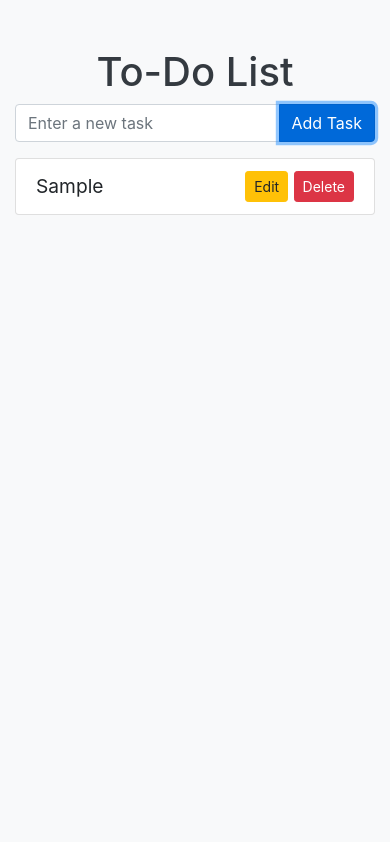
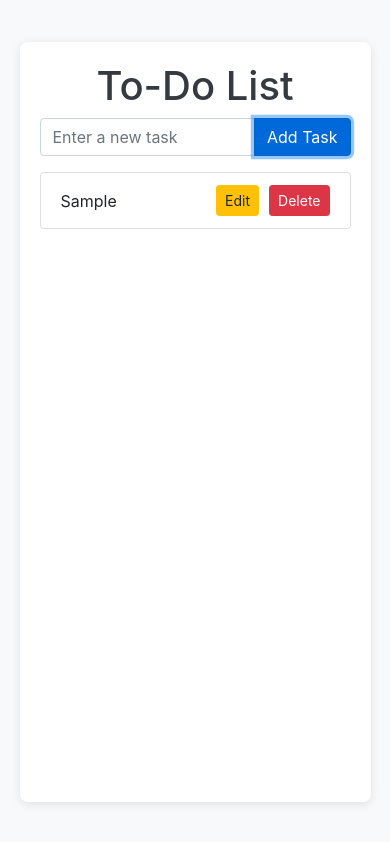
Before and after one commit to ajayxKumar27/To-do-List, a plain HTML site: page index.html in a window 390 px wide. Both pictures are taken after typing "Sample" into the empty fields and a click on the button "Add Task". Drawn offline with nearby package versions, Linux system fonts and the light colour scheme; files that its build step writes are made by us from their sources.

Commit message:
todo list

```diff
--- a/index.html
+++ b/index.html
@@ -5,10 +5,11 @@
     <meta name="viewport" content="width=device-width, initial-scale=1.0">
     <title>To-Do List</title>
     <link rel="stylesheet" href="https://stackpath.bootstrapcdn.com/bootstrap/4.5.2/css/bootstrap.min.css">
-    <link rel="stylesheet" href="css/styles.css">
+    <link rel="stylesheet" href="styles.css">
 </head>
 <body>
-    <div class="container mt-5">
+    <div class="main-wrapper">
+        <div class="container">
             <h1 class="text-center">To-Do List</h1>
             <div class="input-group mb-3">
                 <input type="text" id="task-input" class="form-control" placeholder="Enter a new task" aria-label="Task">
@@ -20,6 +21,7 @@
                 <!-- Task items will be added here dynamically -->
             </ul>
         </div>
+    </div>
 
     <script src="https://code.jquery.com/jquery-3.5.1.slim.min.js"></script>
     <script src="https://cdn.jsdelivr.net/npm/@popperjs/core@2.9.2/dist/umd/popper.min.js"></script>
--- a/script.js
+++ b/script.js
@@ -1,99 +1,128 @@
-// JavaScript logic for the To-Do List application with local storage
+document.addEventListener('DOMContentLoaded', () => {
+    const taskInput = document.getElementById('task-input');
+    const addButton = document.getElementById('add-task-button');
+    const taskListContainer = document.getElementById('task-list');
+    let taskBeingEdited = null;
 
-document.addEventListener('DOMContentLoaded', function () {
-    const taskInput = document.getElementById('task-input');
-    const addTaskButton = document.getElementById('add-task-button');
-    const taskList = document.getElementById('task-list');
-    let editMode = null; // To track the task being edited
+    initializeApp();
 
-    // Load tasks from local storage on page load
-    loadTasksFromLocalStorage();
+    addButton.addEventListener('click', handleAddOrUpdateTask);
+    taskInput.addEventListener('keydown', event => {
+        if (event.key === 'Enter') {
+            handleAddOrUpdateTask();
+        }
+    });
+    taskListContainer.addEventListener('click', handleTaskButtonClick);
 
-    addTaskButton.addEventListener('click', addTask);
-    taskList.addEventListener('click', handleTaskActions);
+    function initializeApp() {
+        const savedTasks = getTasksFromStorage();
+        savedTasks.forEach(({ id, text }) => {
+            const taskElement = buildTaskElement(id, text);
+            taskListContainer.appendChild(taskElement);
+        });
+    }
 
-    function addTask() {
+    function handleAddOrUpdateTask() {
         const taskText = taskInput.value.trim();
-        if (taskText === '') {
+        if (!taskText) {
             alert('Please enter a task.');
             return;
         }
 
-        if (editMode) {
-            // Update the existing task
-            editMode.querySelector('.task-text').textContent = taskText;
-            updateTaskInLocalStorage(editMode.dataset.id, taskText);
-            editMode = null; // Exit edit mode
-            addTaskButton.textContent = 'Add Task'; // Reset button text
+        if (taskBeingEdited) {
+            updateTask(taskBeingEdited, taskText);
         } else {
-            // Add a new task
-            const taskId = Date.now().toString(); // Unique ID for the task
-            const listItem = createTaskElement(taskId, taskText);
-            taskList.appendChild(listItem);
-            saveTaskToLocalStorage(taskId, taskText);
+            addNewTask(taskText);
         }
 
-        taskInput.value = ''; // Clear the input field
+        resetForm();
     }
 
-    function handleTaskActions(event) {
-        if (event.target.classList.contains('delete-button')) {
-            // Delete the task
-            const listItem = event.target.closest('li');
-            const taskId = listItem.dataset.id;
+    function handleTaskButtonClick(event) {
+        const target = event.target;
+        const listItem = target.closest('li');
+
+        if (!listItem) return;
+
+        const taskId = listItem.dataset.id;
+
+        if (target.classList.contains('edit-button')) {
+            taskInput.value = listItem.querySelector('.task-text').textContent;
+            taskBeingEdited = listItem;
+            addButton.textContent = 'Update Task';
+            taskInput.focus();
+        }
+
+        if (target.classList.contains('delete-button')) {
             listItem.remove();
-            deleteTaskFromLocalStorage(taskId);
-        } else if (event.target.classList.contains('edit-button')) {
-            // Edit the task
-            const listItem = event.target.closest('li');
-            const taskText = listItem.querySelector('.task-text').textContent.trim();
-            taskInput.value = taskText; // Populate the input field with the task text
-            editMode = listItem; // Set the current task in edit mode
-            addTaskButton.textContent = 'Update Task'; // Change button text to "Update Task"
+            removeTaskFromStorage(taskId);
+            if (taskBeingEdited === listItem) {
+                resetForm();
+            }
         }
     }
 
-    function createTaskElement(taskId, taskText) {
-        const listItem = document.createElement('li');
-        listItem.className = 'list-group-item d-flex justify-content-between align-items-center';
-        listItem.dataset.id = taskId; // Store the task ID in a data attribute
-        listItem.innerHTML = `
-            <span class="task-text">${taskText}</span>
-            <div>
+    function addNewTask(text) {
+        const taskId = Date.now().toString();
+        const newTaskElement = buildTaskElement(taskId, text);
+        taskListContainer.appendChild(newTaskElement);
+        saveTaskToStorage(taskId, text);
+    }
+
+    function updateTask(taskElement, newText) {
+        const taskId = taskElement.dataset.id;
+        taskElement.querySelector('.task-text').textContent = newText;
+        updateTaskInStorage(taskId, newText);
+        taskBeingEdited = null;
+        addButton.textContent = 'Add Task';
+    }
+
+    function resetForm() {
+        taskInput.value = '';
+        taskBeingEdited = null;
+        addButton.textContent = 'Add Task';
+    }
+
+    function buildTaskElement(id, text) {
+        const li = document.createElement('li');
+        li.className = 'list-group-item';
+        li.dataset.id = id;
+        li.innerHTML = `
+            <span class="task-text">${text}</span>
+            <div class="button-box">
                 <button class="btn btn-warning btn-sm edit-button">Edit</button>
                 <button class="btn btn-danger btn-sm delete-button">Delete</button>
             </div>
         `;
-        return listItem;
+        return li;
     }
 
-    // Local Storage Functions
-    function saveTaskToLocalStorage(taskId, taskText) {
-        const tasks = JSON.parse(localStorage.getItem('tasks')) || [];
-        tasks.push({ id: taskId, text: taskText });
+    function getTasksFromStorage() {
+        try {
+            return JSON.parse(localStorage.getItem('tasks')) || [];
+        } catch {
+            return [];
+        }
+    }
+
+    function saveTaskToStorage(id, text) {
+        const tasks = getTasksFromStorage();
+        tasks.push({ id, text });
         localStorage.setItem('tasks', JSON.stringify(tasks));
     }
 
-    function updateTaskInLocalStorage(taskId, updatedText) {
-        const tasks = JSON.parse(localStorage.getItem('tasks')) || [];
-        const taskIndex = tasks.findIndex(task => task.id === taskId);
-        if (taskIndex !== -1) {
-            tasks[taskIndex].text = updatedText;
+    function updateTaskInStorage(id, newText) {
+        const tasks = getTasksFromStorage();
+        const taskIndex = tasks.findIndex(task => task.id === id);
+        if (taskIndex > -1) {
+            tasks[taskIndex].text = newText;
             localStorage.setItem('tasks', JSON.stringify(tasks));
         }
     }
 
-    function deleteTaskFromLocalStorage(taskId) {
-        const tasks = JSON.parse(localStorage.getItem('tasks')) || [];
-        const updatedTasks = tasks.filter(task => task.id !== taskId);
+    function removeTaskFromStorage(id) {
+        const tasks = getTasksFromStorage();
+        const updatedTasks = tasks.filter(task => task.id !== id);
         localStorage.setItem('tasks', JSON.stringify(updatedTasks));
     }
-
-    function loadTasksFromLocalStorage() {
-        const tasks = JSON.parse(localStorage.getItem('tasks')) || [];
-        tasks.forEach(task => {
-            const listItem = createTaskElement(task.id, task.text);
-            taskList.appendChild(listItem);
-        });
-    }
 });
--- a/styles.css
+++ b/styles.css
@@ -1,4 +1,3 @@
-/* Custom styles for the To-Do List */
 body {
     background-color: #f8f9fa;
 }
@@ -7,6 +6,56 @@ h1 {
     color: #343a40;
 }
 
+.main-wrapper {
+    display: flex;
+    justify-content: center;
+    align-items: center;
+    height: 100vh;
+}
+.container{
+    max-width: 70vw;
+    height: 80vh;
+    margin: 0 auto;
+    padding: 30px;
+    background-color: #ffffff;
+    border-radius: 8px;
+    box-shadow: 0 2px 10px rgba(0, 0, 0, 0.1);
+
+}
+.list-group{
+    max-height: 60vh;
+    overflow: auto;
+}
 .list-group-item {
+    width: 100%;
+    display: flex;
+    align-items: center;
+    justify-content: space-between;
     font-size: 1.2rem;
 }
+.list-group-item .button-box {
+    display: flex;
+    gap: 10px;
+}
+.list-group-item .task-text{
+    max-width: 70%;
+    word-wrap: break-word;
+    white-space: normal;
+    overflow-wrap: break-word;
+}
+
+@media screen and (max-width: 768px) {
+    .container {
+        width: 100vw;
+        max-width: 90vw;
+        height: 90vh;
+        padding: 20px;
+    }
+    .list-group-item {
+        font-size: 1rem;
+    }
+    .list-group{
+        max-height: 70vh;
+    }
+
+}
```
Lines whose indentation alone changed are shown as unchanged.
